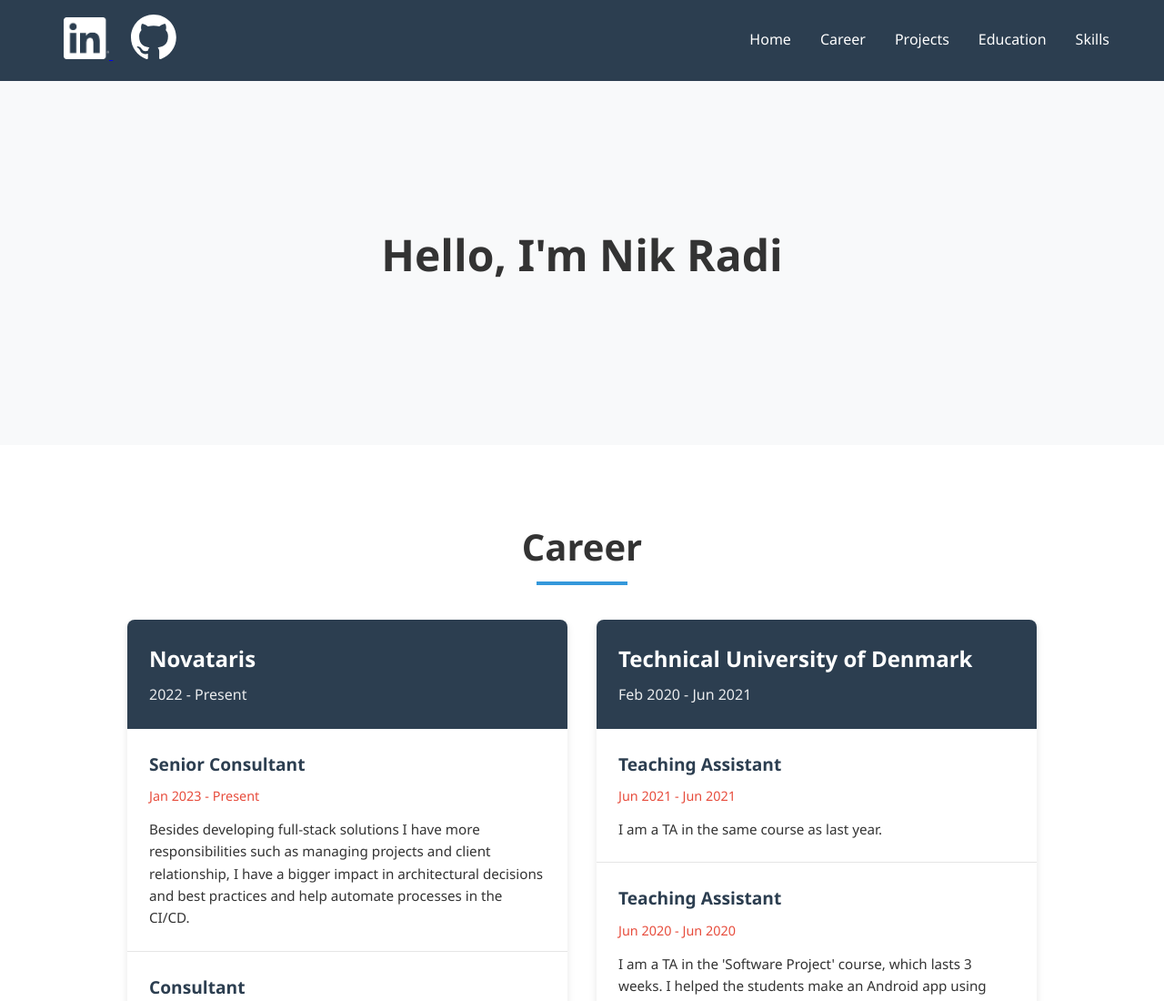
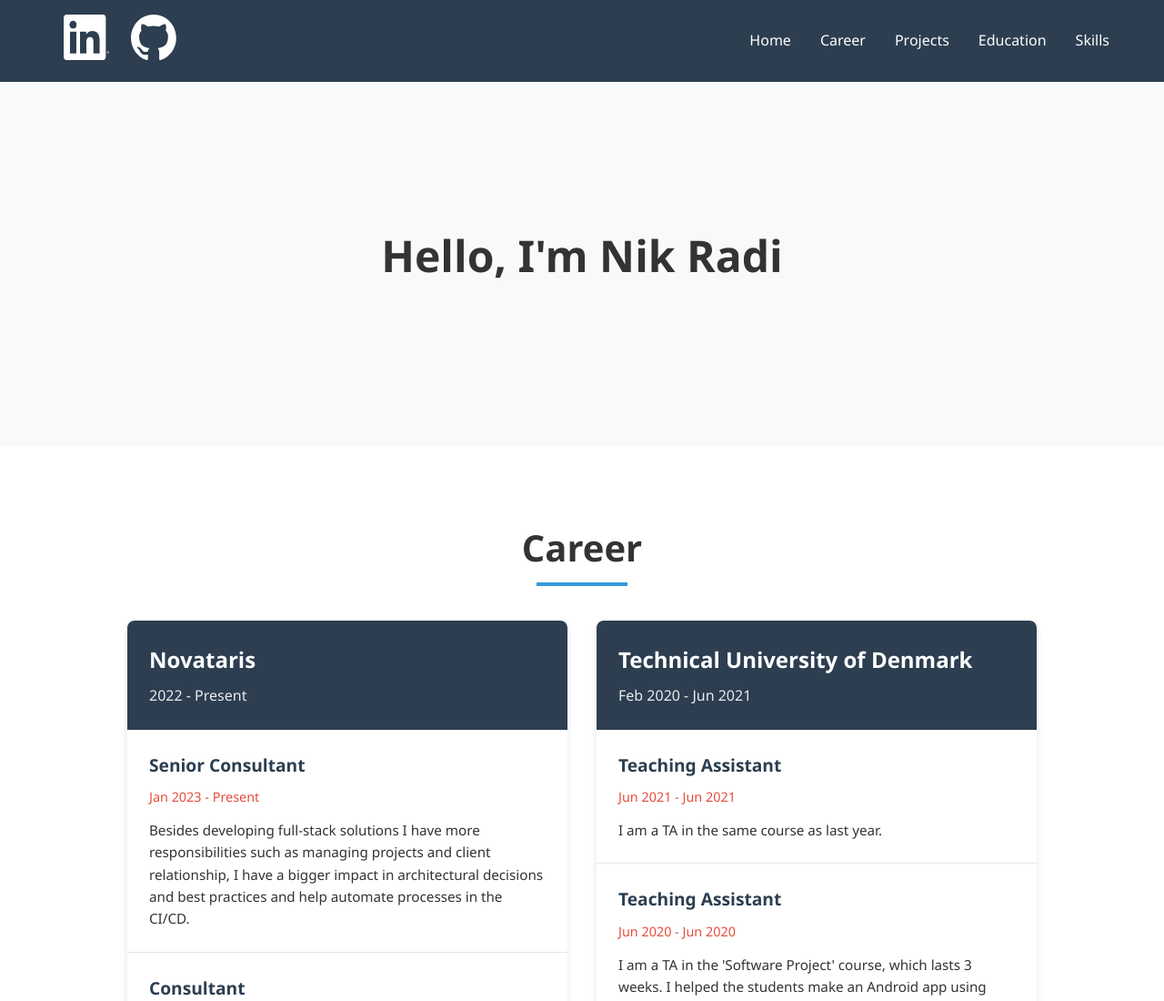
Before and after one commit to NikRadi/nikradi.github.io, an Astro site: page / in a window 1280 px wide. Shown: the top 1100 px of the page at 91% size. Built offline with nearby package versions, Linux system fonts and the light colour scheme; Astro itself is replaced by a stand-in of ours.

Commit message:
use astro image component

```diff
--- a/src/components/Header.astro
+++ b/src/components/Header.astro
@@ -1,5 +1,8 @@
 ---
+import { Image } from "astro:assets"
 import Container from "./Container.astro"
+import GithubImage from "../assets/github.svg"
+import LinkedInImage from "../assets/linkedin.png"
 ---
 
 <header>
@@ -7,10 +10,10 @@
     <nav>
       <div>
         <a class="social-icon" href="https://www.linkedin.com/in/nik-radi-66ba4b152/">
-          <img src="linkedin.png" alt="LinkedIn" width="50">
+          <Image src={LinkedInImage} alt="LinkedIn" height="50" width="50" />
         </a>
         <a class="social-icon" href="https://github.com/nikradi">
-          <img src="github.svg" alt="GitHub" width="50">
+          <Image src={GithubImage} alt="Github" height="50" width="50" />
         </a>
       </div>
       <ul class="nav-links">
@@ -40,6 +43,10 @@
     align-items: center;
   }
 
+  a {
+    text-decoration: none;
+  }
+
   .nav-links {
     display: flex;
     list-style: none;
@@ -51,7 +58,6 @@
 
   .nav-links a {
     color: var(--white);
-    text-decoration: none;
     transition: color 0.3s;
   }
 
```
Also changed, not shown: src/assets/github.svg (renamed from public/github.svg), src/assets/linkedin.png (renamed from public/linkedin.png).
